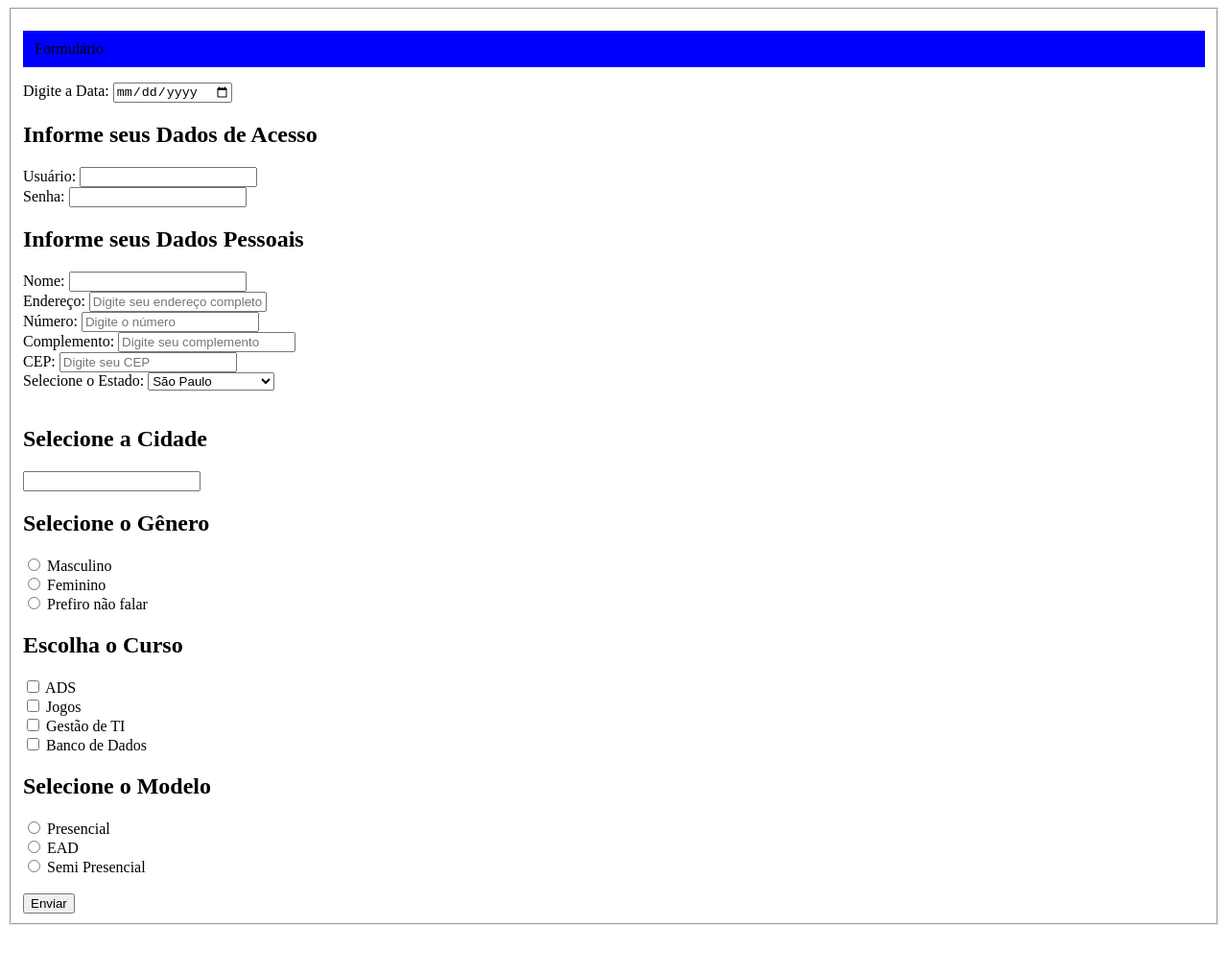
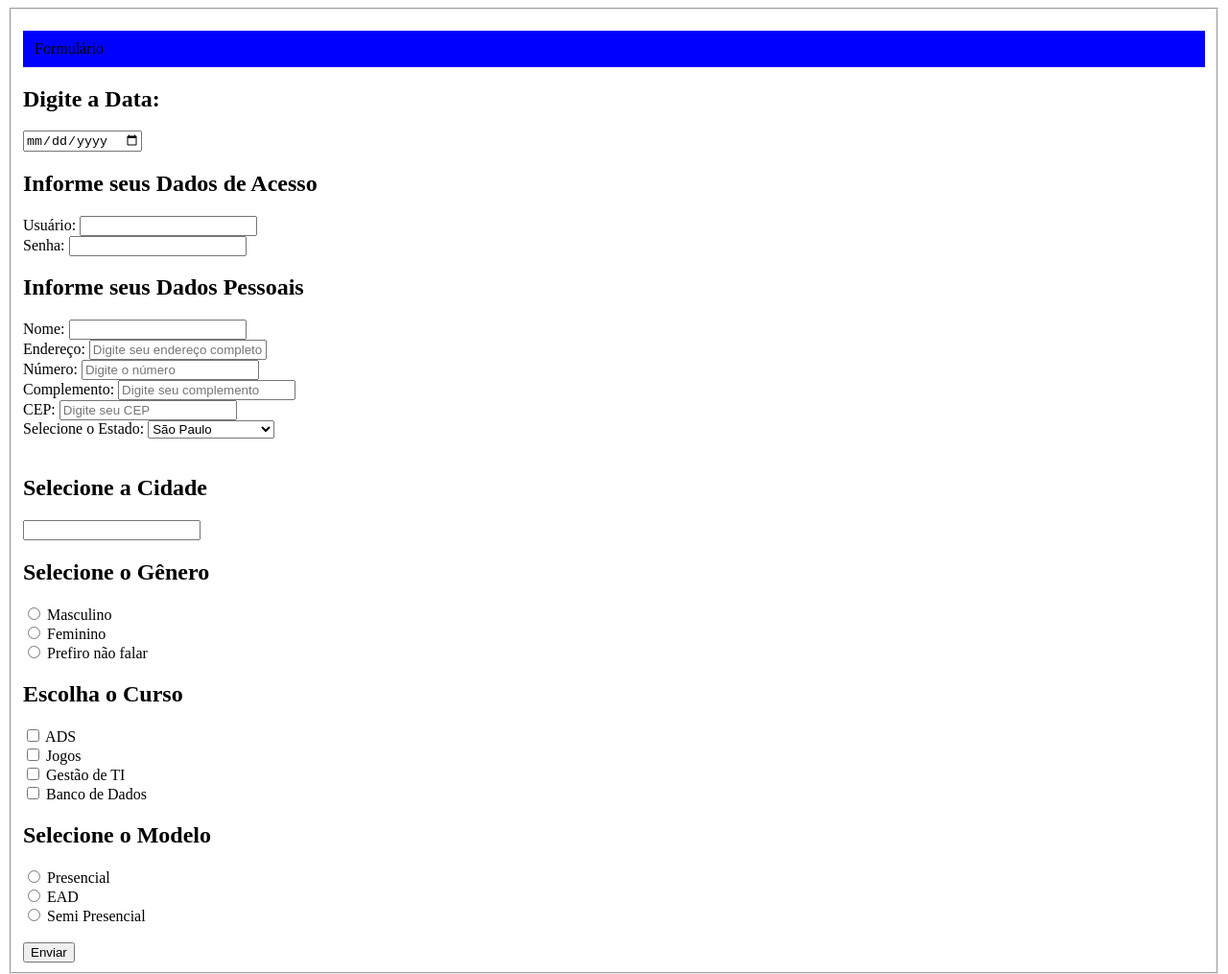
Before and after one commit to DoctorFlin/WebDesign_2024_T2, a plain HTML site: page HTMLFormularios.html in a window 1280 px wide. Shown: the whole page at 96% size. Before the commit the page ends 972 px from the top, so only its background shows below. Drawn offline with Linux system fonts and the light colour scheme.

Commit message:
Update HTMLFormularios.html
K

```diff
--- a/HTMLFormularios.html
+++ b/HTMLFormularios.html
@@ -12,7 +12,7 @@
     <fieldset>
         <p class="destaque"><legend>Formulário</legend></p>
 
-        <label for="meeting">Digite a Data:</label>
+        <label for="meeting"><h2>Digite a Data:</h2></label>
         <input type="date" id="meeting" name="meeting"><br>
 
         <h2>Informe seus Dados de Acesso</h2>
```
